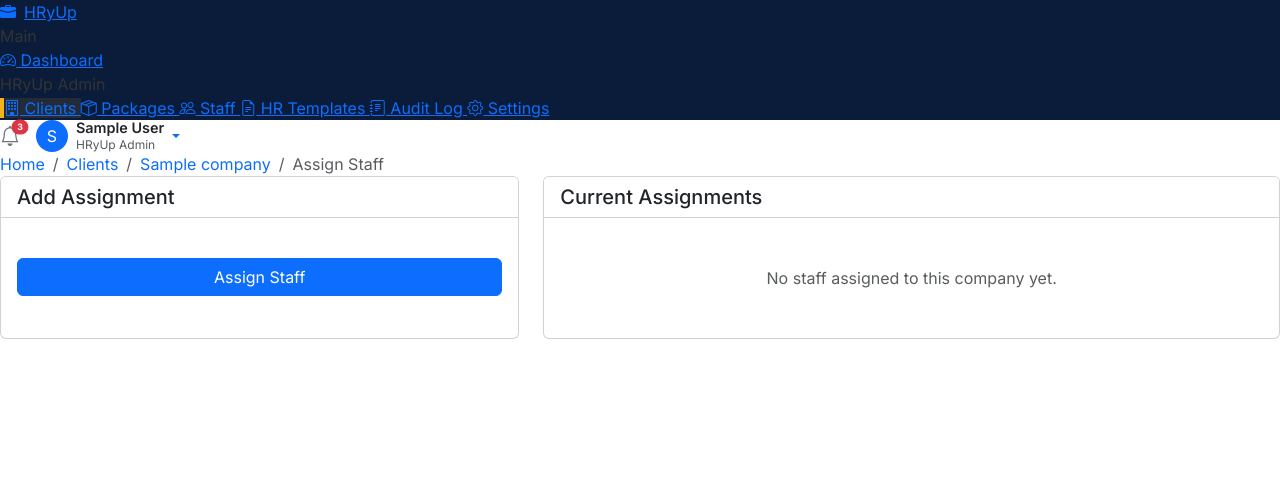
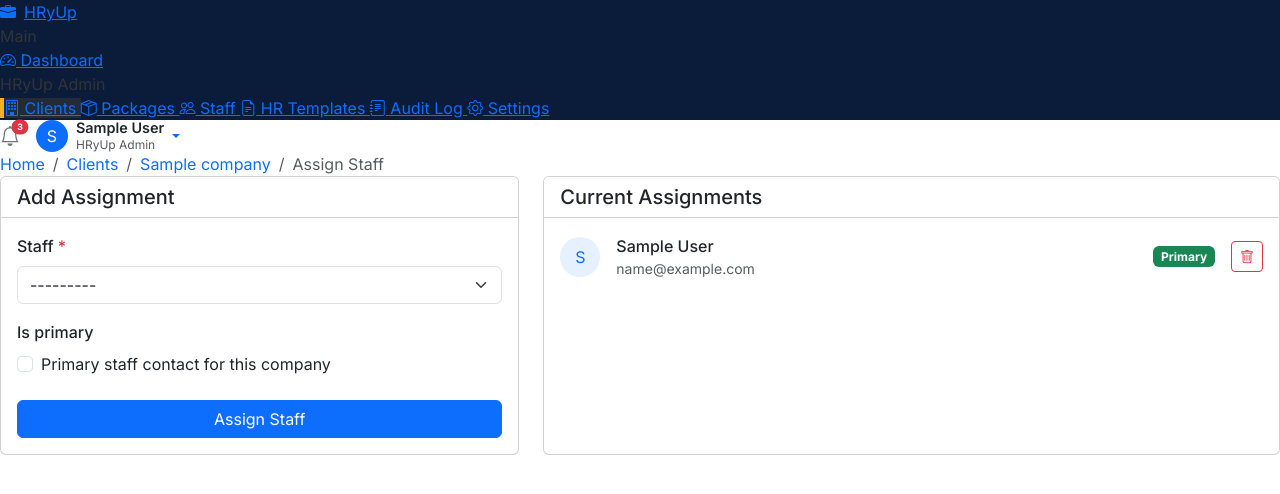
Before and after one commit to Jaycee041305/hryup-platform, a Django app: page /companies/1/staff/ in a window 1280 px wide. Shown: the top 494 px of the page. Run offline with Django 5.2, Linux system fonts and the light colour scheme; a user stored in the database is signed in; tables that the repository leaves empty hold one stand-in row (values such as "Sample post").

Commit message:
Fix staff assignment in admin: convert StaffAssignmentView to handle forms and deletion properly

```diff
--- a/companies/forms.py
+++ b/companies/forms.py
@@ -56,3 +56,14 @@ class SubscriptionForm(forms.ModelForm):
             'billing_cycle': forms.Select(attrs={'class': 'form-control'}),
             'notes': forms.Textarea(attrs={'class': 'form-control', 'rows': 3}),
         }
+
+from accounts.models import StaffAssignment
+
+class StaffAssignmentForm(forms.ModelForm):
+    class Meta:
+        model = StaffAssignment
+        fields = ['staff', 'is_primary']
+        widgets = {
+            'staff': forms.Select(attrs={'class': 'form-select'}),
+            'is_primary': forms.CheckboxInput(attrs={'class': 'form-check-input'}),
+        }
--- a/companies/views.py
+++ b/companies/views.py
@@ -5,6 +5,7 @@ from core.mixins import HRyUpAdminRequiredMixin as AdminRequiredMixin, HRyUpStaf
 from .models import Company, SubscriptionPackage, Subscription
 from .forms import CompanyForm, SubscriptionPackageForm, SubscriptionForm
 from django.contrib.auth import get_user_model
+from django.contrib import messages
 
 User = get_user_model()
 
@@ -137,11 +138,15 @@ class SubscriptionCreateView(AdminRequiredMixin, CreateView):
     def get_success_url(self):
         return reverse_lazy('companies:detail', kwargs={'pk': self.kwargs['company_id']})
 
+from accounts.models import StaffAssignment
+from .forms import StaffAssignmentForm
+from django.shortcuts import redirect
+
 class StaffAssignmentView(AdminRequiredMixin, TemplateView):
     """
     Admin only.
     Template: companies/staff_assignment.html
-    Context: company, assignments, available_staff
+    Context: company, assignments, form
     """
     template_name = 'companies/staff_assignment.html'
 
@@ -149,6 +154,34 @@ class StaffAssignmentView(AdminRequiredMixin, TemplateView):
         context = super().get_context_data(**kwargs)
         company = get_object_or_404(Company, pk=self.kwargs['company_id'])
         context['company'] = company
-        context['assignments'] = []
-        context['available_staff'] = User.objects.filter(is_staff=True)
+        context['assignments'] = company.staff_assignments.select_related('staff').all()
+        if 'form' not in context:
+            context['form'] = StaffAssignmentForm()
         return context
+
+    def post(self, request, *args, **kwargs):
+        company = get_object_or_404(Company, pk=self.kwargs['company_id'])
+
+        # Handle remove assignment
+        if 'remove_assignment' in request.POST:
+            assignment_id = request.POST.get('remove_assignment')
+            StaffAssignment.objects.filter(id=assignment_id, company=company).delete()
+            messages.success(request, "Staff assignment removed.")
+            return redirect('companies:staff_assignment', company_id=company.pk)
+
+        # Handle add assignment
+        form = StaffAssignmentForm(request.POST)
+        if form.is_valid():
+            assignment = form.save(commit=False)
+            assignment.company = company
+
+            # Check if already assigned
+            if StaffAssignment.objects.filter(staff=assignment.staff, company=company).exists():
+                messages.error(request, f"{assignment.staff.get_full_name()} is already assigned to this company.")
+            else:
+                assignment.save()
+                messages.success(request, f"{assignment.staff.get_full_name()} assigned successfully.")
+
+            return redirect('companies:staff_assignment', company_id=company.pk)
+
+        return self.render_to_response(self.get_context_data(form=form))
--- a/templates/companies/staff_assignment.html
+++ b/templates/companies/staff_assignment.html
@@ -60,9 +60,9 @@
                                 {% else %}
                                     <span class="badge bg-secondary me-3">Secondary</span>
                                 {% endif %}
-                                <form method="post" action="#">
+                                <form method="post" action="">
                                     {% csrf_token %}
-                                    <button type="submit" class="btn btn-sm btn-outline-danger" onclick="return confirm('Remove this staff assignment?');">
+                                    <button type="submit" name="remove_assignment" value="{{ assignment.id }}" class="btn btn-sm btn-outline-danger" onclick="return confirm('Remove this staff assignment?');">
                                         <i class="bi bi-trash"></i>
                                     </button>
                                 </form>
```
